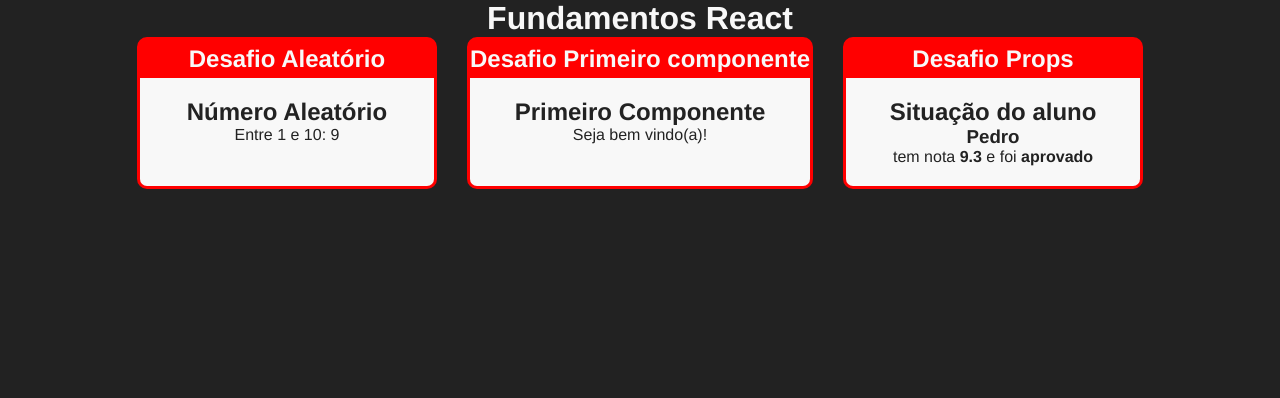
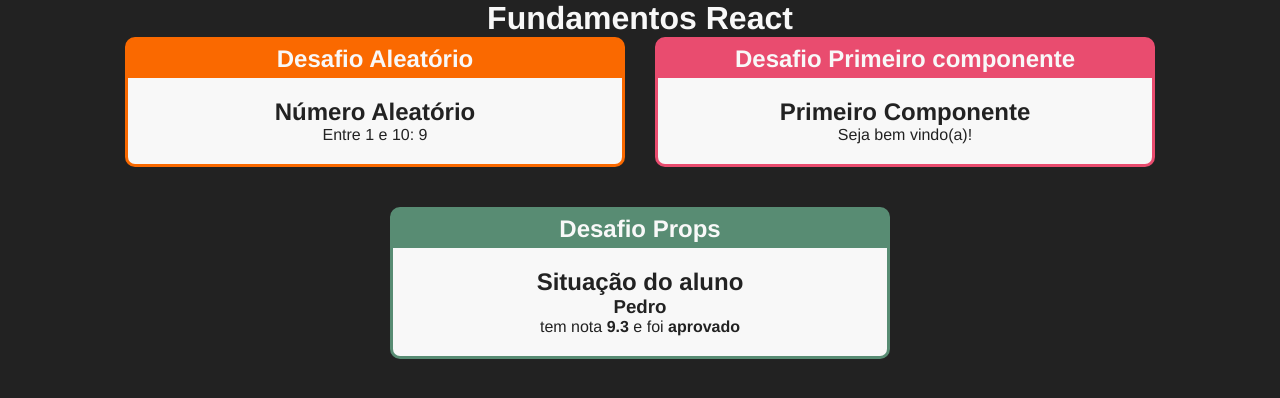
Before and after one commit to walber-vaz/curso-react-redux-cod3r, a React (Create React App) app in the folder fundamentos-react/: page / in a window 1280 px wide. Shown: the top 398 px of the page. Built offline with nearby package versions, Linux system fonts and the light colour scheme.

Commit message:
chore: passed styles in props

```diff
--- a/fundamentos-react/src/App.jsx
+++ b/fundamentos-react/src/App.jsx
@@ -11,13 +11,13 @@
     <div className="app">
       <h1>Fundamentos React</h1>
       <div className="wrapper">
-        <Card titulo="Desafio Aleatório">
+        <Card titulo="Desafio Aleatório" color="#FA6900">
           <Aleatorio min={1} max={10} />
         </Card>
-        <Card titulo="Desafio Primeiro componente">
+        <Card titulo="Desafio Primeiro componente" color="#E94C6F">
           <Primeiro />
         </Card>
-        <Card titulo="Desafio Props">
+        <Card titulo="Desafio Props" color="#588c73">
           <ComProps titulo="Situação do aluno" aluno="Pedro" nota={9.3} />
         </Card>
       </div>
--- a/fundamentos-react/src/components/Layout/Card.css
+++ b/fundamentos-react/src/components/Layout/Card.css
@@ -1,12 +1,12 @@
 .card {
-  background-color: red;
   border-radius: 10px;
   overflow: hidden;
-  border: 3px solid red;
+  border: 3px solid;
   margin-bottom: 10px;
   display: flex;
   flex-direction: column;
-  min-width: 300px;
+  min-width: 500px;
+  max-width: 500px;
 }
 
 .card .title {
--- a/fundamentos-react/src/components/Layout/Card.jsx
+++ b/fundamentos-react/src/components/Layout/Card.jsx
@@ -4,9 +4,15 @@
 import './Card.css';
 
 const Card = (props) => {
-  const { titulo, children } = props;
+  const { titulo, children, color } = props;
+
+  const cardStyle = {
+    backgroundColor: color || '#F00',
+    borderColor: color || '#F00',
+  };
+
   return (
-    <div className="card">
+    <div className="card" style={cardStyle}>
       <h2 className="title">{titulo}</h2>
       <p className="content">{children}</p>
     </div>
@@ -16,6 +22,7 @@
 Card.propTypes = {
   titulo: PropTypes.string.isRequired,
   children: PropTypes.node.isRequired,
+  color: PropTypes.string.isRequired,
 };
 
 export default Card;
```
